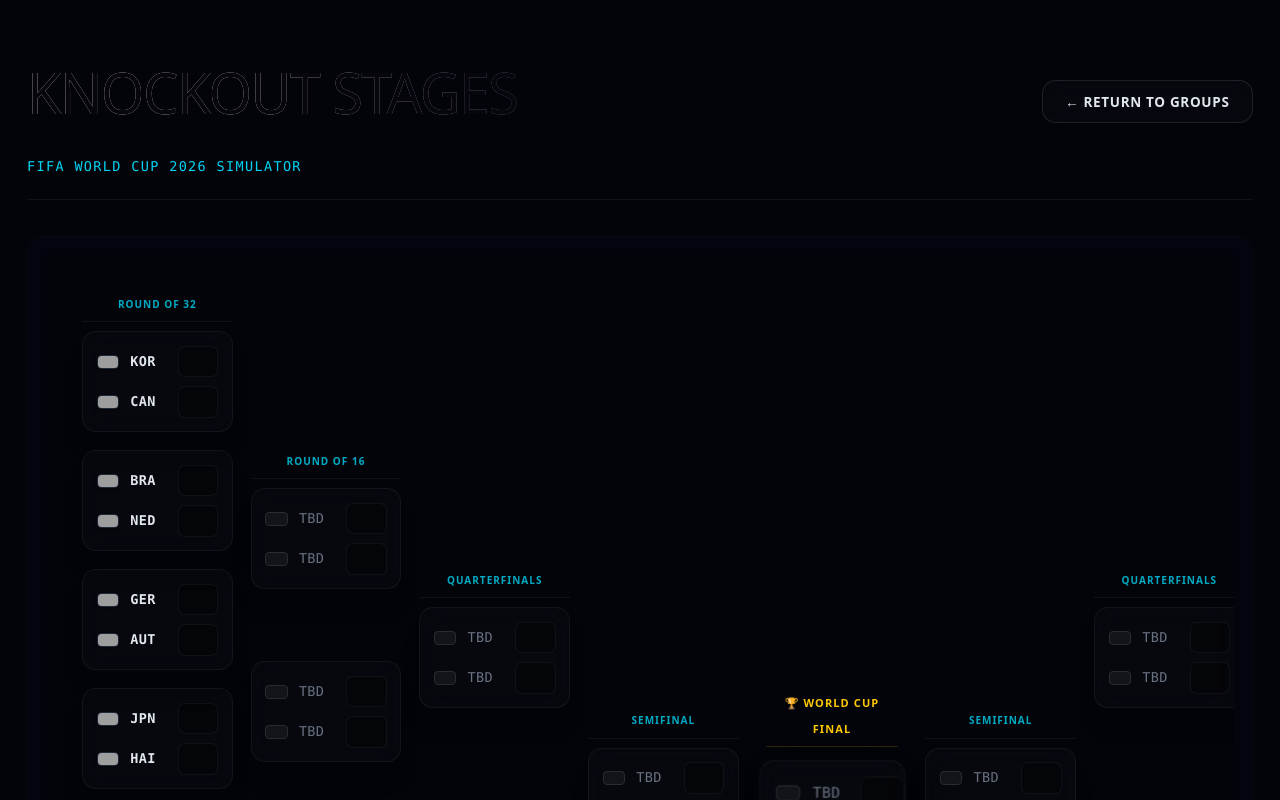
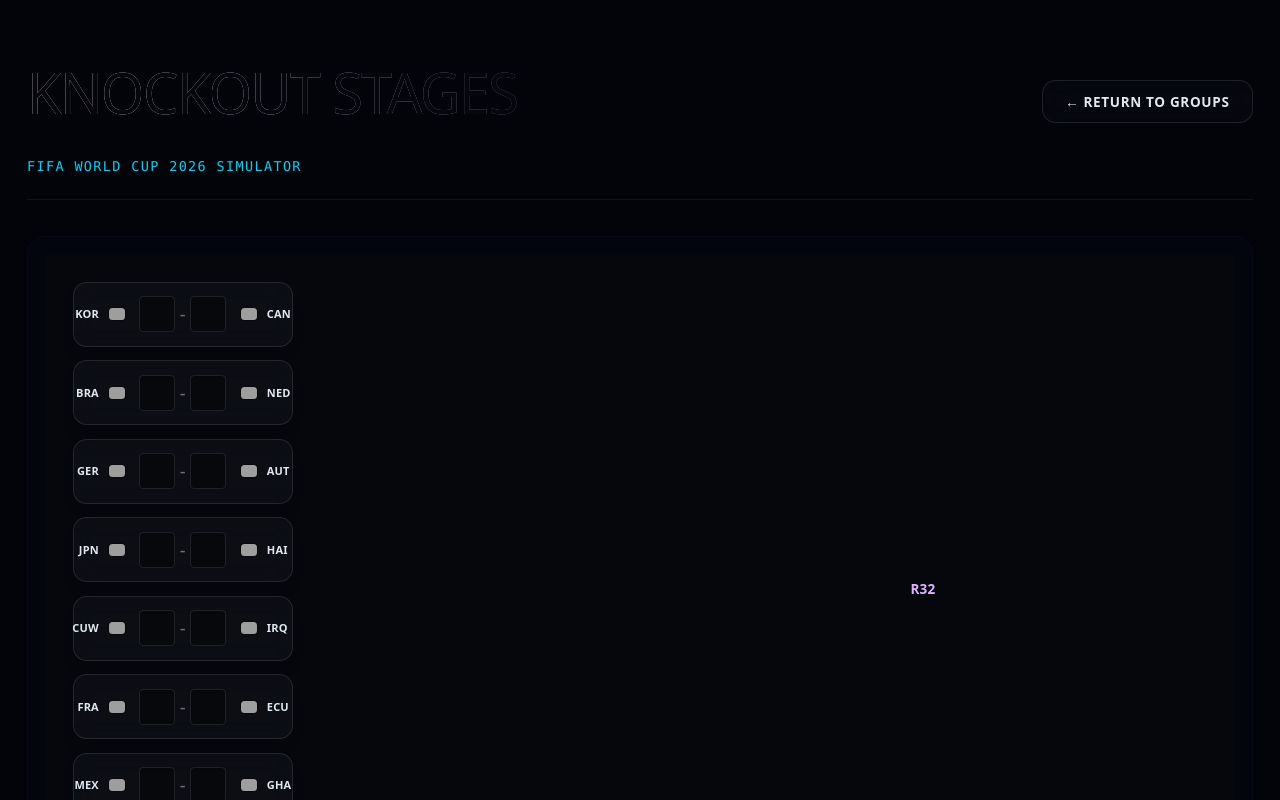
Before and after one commit to AndreiJebelean/worldcup-simulator, a React (Vite) app: page /playoffs in a window 1280 px wide. Shown: the top 800 px of the page. Built offline with nearby package versions, Linux system fonts and the light colour scheme; grey boxes are pictures that could not be loaded.

Commit message:
try again

```diff
--- a/src/components/PlayoffBracket.jsx
+++ b/src/components/PlayoffBracket.jsx
@@ -1,4 +1,5 @@
 import React, { useState, useEffect, useMemo } from 'react';
+import { getWinner, getLoser } from '../utils/playoffHelpers';
 
 export default function PlayoffBracket({ standings = {}, thirdPlaceStandings = [] }) {
   const [playoffScores, setPlayoffScores] = useState(() => {
@@ -43,251 +44,134 @@
     };
   };
 
-  // helper function to resolve dynamic winners to feed subsequent rounds
-  const getWinnerOfMatch = (matchId) => {
-    const saved = playoffScores[matchId];
-    if (!saved) return null;
-    const s1 = parseInt(saved.homeScore, 10);
-    const s2 = parseInt(saved.awayScore, 10);
-    if (isNaN(s1) || isNaN(s2)) return null;
-
-    // locate data from original R32 layout mapping
-    const originalMatch = liveR32.find(m => m.id === matchId);
-    if (!originalMatch) return null;
-
-    if (s1 > s2) return originalMatch.home.id !== 'TBD' ? originalMatch.home : null;
-    if (s2 > s1) return originalMatch.away.id !== 'TBD' ? originalMatch.away : null;
-    return null;
-  };
-
-  const getWinnerOfStage = (stageId, pairsArray, prevStageWinnerFunc) => {
-    const saved = playoffScores[stageId];
-    if (!saved) return null;
-    const s1 = parseInt(saved.homeScore, 10);
-    const s2 = parseInt(saved.awayScore, 10);
-    if (isNaN(s1) || isNaN(s2)) return null;
-
-    const homeTeam = prevStageWinnerFunc(pairsArray[0]);
-    const awayTeam = prevStageWinnerFunc(pairsArray[1]);
-
-    if (s1 > s2) return homeTeam;
-    if (s2 > s1) return awayTeam;
-    return null;
-  };
-
   // -------------------------
-  // PLAYOFF TREE PROGRESSION LOGIC
+  // R32 STRUCTURE
   // -------------------------
   const liveR32 = useMemo(() => {
     const layout = [
-      { id: 'R32_1', h: () => getTeamFromStandings('A', 1), a: () => getTeamFromStandings('B', 1) },
-      { id: 'R32_2', h: () => getTeamFromStandings('C', 0), a: () => getTeamFromStandings('F', 1) },
-      { id: 'R32_3', h: () => ({ id: 'GER', name: 'GER', flag: 'de' }), a: () => getThird(0) },
-      { id: 'R32_4', h: () => getTeamFromStandings('F', 0), a: () => getTeamFromStandings('C', 1) },
-      { id: 'R32_5', h: () => getTeamFromStandings('E', 1), a: () => getTeamFromStandings('I', 1) },
-      { id: 'R32_6', h: () => getTeamFromStandings('I', 0), a: () => getThird(1) },
-      { id: 'R32_7', h: () => ({ id: 'MEX', name: 'MEX', flag: 'mx' }), a: () => getThird(2) },
-      { id: 'R32_8', h: () => getTeamFromStandings('L', 0), a: () => getThird(3) },
+      { id: 'R32_1', h: () => getTeamFromStandings('A',1), a: () => getTeamFromStandings('B',1) },
+      { id: 'R32_2', h: () => getTeamFromStandings('C',0), a: () => getTeamFromStandings('F',1) },
 
-      { id: 'R32_9', h: () => getTeamFromStandings('G', 0), a: () => getThird(4) },
-      { id: 'R32_10', h: () => ({ id: 'USA', name: 'USA', flag: 'us' }), a: () => getThird(5) },
-      { id: 'R32_11', h: () => getTeamFromStandings('H', 0), a: () => getTeamFromStandings('J', 1) },
-      { id: 'R32_12', h: () => getTeamFromStandings('K', 1), a: () => getTeamFromStandings('L', 1) },
-      { id: 'R32_13', h: () => getTeamFromStandings('B', 0), a: () => getThird(6) },
-      { id: 'R32_14', h: () => getTeamFromStandings('D', 1), a: () => getTeamFromStandings('G', 1) },
-      { id: 'R32_15', h: () => ({ id: 'ARG', name: 'ARG', flag: 'ar' }), a: () => getTeamFromStandings('H', 1) },
-      { id: 'R32_16', h: () => getTeamFromStandings('K', 0), a: () => getThird(7) },
+      { id: 'R32_3', h: () => ({ id:'GER', name:'GER', flag:'de' }), a: () => getThird(0) },
+
+      { id: 'R32_4', h: () => getTeamFromStandings('F',0), a: () => getTeamFromStandings('C',1) },
+      { id: 'R32_5', h: () => getTeamFromStandings('E',1), a: () => getTeamFromStandings('I',1) },
+
+      { id: 'R32_6', h: () => getTeamFromStandings('I',0), a: () => getThird(1) },
+      { id: 'R32_7', h: () => ({ id:'MEX', name:'MEX', flag:'mx' }), a: () => getThird(2) },
+      { id: 'R32_8', h: () => getTeamFromStandings('L',0), a: () => getThird(3) },
+      { id: 'R32_9', h: () => getTeamFromStandings('G',0), a: () => getThird(4) },
+      { id: 'R32_10', h: () => ({ id:'USA', name:'USA', flag:'us' }), a: () => getThird(5) },
+
+      { id: 'R32_11', h: () => getTeamFromStandings('H',0), a: () => getTeamFromStandings('J',1) },
+      { id: 'R32_12', h: () => getTeamFromStandings('K',1), a: () => getTeamFromStandings('L',1) },
+
+      { id: 'R32_13', h: () => getTeamFromStandings('B',0), a: () => getThird(6) },
+
+      { id: 'R32_14', h: () => getTeamFromStandings('D',1), a: () => getTeamFromStandings('G',1) },
+      { id: 'R32_15', h: () => ({ id:'ARG', name:'ARG', flag:'ar' }), a: () => getTeamFromStandings('H',1) },
+
+      { id: 'R32_16', h: () => getTeamFromStandings('K',0), a: () => getThird(7) },
     ];
 
     return layout.map(m => {
       const saved = playoffScores[m.id] || {};
       return {
         id: m.id,
-        home: m.h() || { id: 'TBD', name: 'TBD', flag: '' },
-        away: m.a() || { id: 'TBD', name: 'TBD', flag: '' },
+        home: m.h() || { id:'TBD', name:'TBD', flag:'' },
+        away: m.a() || { id:'TBD', name:'TBD', flag:'' },
         homeScore: saved.homeScore || '',
         awayScore: saved.awayScore || '',
+        homePen: saved.homePen || '',
+        awayPen: saved.awayPen || '',
       };
     });
   }, [standings, thirdPlaceStandings, playoffScores]);
 
-  // Round of 16 Tree Definition
-  const liveR16 = useMemo(() => {
-    const layout = [
-      { id: 'R16_1', p: ['R32_1', 'R32_2'] }, { id: 'R16_2', p: ['R32_3', 'R32_4'] },
-      { id: 'R16_3', p: ['R32_5', 'R32_6'] }, { id: 'R16_4', p: ['R32_7', 'R32_8'] },
-      { id: 'R16_5', p: ['R32_9', 'R32_10'] }, { id: 'R16_6', p: ['R32_11', 'R32_12'] },
-      { id: 'R16_7', p: ['R32_13', 'R32_14'] }, { id: 'R16_8', p: ['R32_15', 'R32_16'] }
-    ];
-    return layout.map(m => {
-      const saved = playoffScores[m.id] || {};
-      return {
-        id: m.id,
-        home: getWinnerOfMatch(m.p[0]) || { id: 'TBD', name: 'TBD', flag: '' },
-        away: getWinnerOfMatch(m.p[1]) || { id: 'TBD', name: 'TBD', flag: '' },
-        homeScore: saved.homeScore || '',
-        awayScore: saved.awayScore || ''
-      };
-    });
-  }, [liveR32, playoffScores]);
+  // -------------------------
+  // UI MATCH CARD (GLASS FIFA STYLE)
+  // -------------------------
+  const Match = ({ match }) => {
+    const draw = match.homeScore !== '' && match.awayScore !== '' &&
+      parseInt(match.homeScore) === parseInt(match.awayScore);
 
-  const getR16Winner = (id) => {
-    const match = liveR16.find(m => m.id === id);
-    return getWinnerOfStage(id, [match?.home, match?.away], () => match?.home);
-  };
+    return (
+      <div className="backdrop-blur-md bg-white/[0.03] border border-white/10 rounded-xl p-3 shadow-lg flex items-center justify-between gap-3 hover:border-cyan-400/30 transition">
 
-  // Quarterfinals Tree Definition
-  const liveQF = useMemo(() => {
-    const layout = [
-      { id: 'QF_1', p: ['R16_1', 'R16_2'] }, { id: 'QF_2', p: ['R16_3', 'R16_4'] },
-      { id: 'QF_3', p: ['R16_5', 'R16_6'] }, { id: 'QF_4', p: ['R16_7', 'R16_8'] }
-    ];
-    return layout.map(m => {
-      const saved = playoffScores[m.id] || {};
-      return {
-        id: m.id,
-        home: liveR16.find(r => r.id === m.p[0])?.homeScore && getR16Winner(m.p[0]) || { id: 'TBD', name: 'TBD', flag: '' },
-        away: liveR16.find(r => r.id === m.p[1])?.homeScore && getR16Winner(m.p[1]) || { id: 'TBD', name: 'TBD', flag: '' },
-        homeScore: saved.homeScore || '',
-        awayScore: saved.awayScore || ''
-      };
-    });
-  }, [liveR16, playoffScores]);
+        {/* HOME */}
+        <div className="flex items-center gap-2 w-[40%] justify-end">
+          <span className="text-[11px] font-bold text-slate-200">
+            {match.home?.id}
+          </span>
+          {match.home?.flag && (
+            <img
+              src={`https://flagcdn.com/20x15/${match.home.flag.toLowerCase()}.png`}
+              className="w-5 h-[14px] rounded-sm border border-black/40"
+            />
+          )}
+        </div>
 
-  const getQFWinner = (id) => {
-    const match = liveQF.find(m => m.id === id);
-    if (!match) return null;
-    const s1 = parseInt(match.homeScore, 10);
-    const s2 = parseInt(match.awayScore, 10);
-    if (isNaN(s1) || isNaN(s2)) return null;
-    return s1 > s2 ? match.home : match.away;
-  };
+        {/* SCORE */}
+        <div className="flex items-center gap-1">
+          <input
+            className="w-8 h-8 text-center bg-black/40 border border-white/10 rounded text-white"
+            value={match.homeScore}
+            onChange={e => updateScore(match.id,'homeScore',e.target.value)}
+          />
+          <span className="text-gray-500">-</span>
+          <input
+            className="w-8 h-8 text-center bg-black/40 border border-white/10 rounded text-white"
+            value={match.awayScore}
+            onChange={e => updateScore(match.id,'awayScore',e.target.value)}
+          />
+        </div>
 
-  // Semifinals Tree Definition
-  const liveSF = useMemo(() => {
-    const layout = [
-      { id: 'SF_1', p: ['QF_1', 'QF_2'] },
-      { id: 'SF_2', p: ['QF_3', 'QF_4'] }
-    ];
-    return layout.map(m => {
-      const saved = playoffScores[m.id] || {};
-      return {
-        id: m.id,
-        home: getQFWinner(m.p[0]) || { id: 'TBD', name: 'TBD', flag: '' },
-        away: getQFWinner(m.p[1]) || { id: 'TBD', name: 'TBD', flag: '' },
-        homeScore: saved.homeScore || '',
-        awayScore: saved.awayScore || ''
-      };
-    });
-  }, [liveQF, playoffScores]);
+        {/* AWAY */}
+        <div className="flex items-center gap-2 w-[40%]">
+          {match.away?.flag && (
+            <img
+              src={`https://flagcdn.com/20x15/${match.away.flag.toLowerCase()}.png`}
+              className="w-5 h-[14px] rounded-sm border border-black/40"
+            />
+          )}
+          <span className="text-[11px] font-bold text-slate-200">
+            {match.away?.id}
+          </span>
+        </div>
 
-  const getSFWinner = (id) => {
-    const match = liveSF.find(m => m.id === id);
-    if (!match) return null;
-    const s1 = parseInt(match.homeScore, 10);
-    const s2 = parseInt(match.awayScore, 10);
-    if (isNaN(s1) || isNaN(s2)) return null;
-    return s1 > s2 ? match.home : match.away;
-  };
-
-  // Final Match Definition
-  const liveFinal = useMemo(() => {
-    const saved = playoffScores['FINAL'] || {};
-    return [{
-      id: 'FINAL',
-      home: getSFWinner('SF_1') || { id: 'TBD', name: 'TBD', flag: '' },
-      away: getSFWinner('SF_2') || { id: 'TBD', name: 'TBD', flag: '' },
-      homeScore: saved.homeScore || '',
-      awayScore: saved.awayScore || ''
-    }];
-  }, [liveSF, playoffScores]);
-
-  // -------------------------
-  // UI VISUAL COMPONENTS
-  // -------------------------
-  const TeamRow = ({ team }) => {
-    const isTBD = !team || team.id === 'TBD';
-    return (
-      <div className="flex items-center gap-2.5 w-full justify-start">
-        {isTBD ? (
-          <div className="w-5 h-[14px] bg-white/5 border border-white/10 rounded-sm shrink-0" />
-        ) : (
-          <img
-            src={`https://flagcdn.com/20x15/${team.flag?.toLowerCase()}.png`}
-            alt={team.name || team.id}
-            className="rounded-sm object-cover shadow-sm border border-gray-800 w-5 h-[14px] shrink-0"
-          />
-        )}
-        <span className={`font-mono tracking-wide text-xs ${isTBD ? 'text-gray-500 font-medium' : 'text-slate-200 font-bold'}`}>
-          {team?.id || 'TBD'}
-        </span>
       </div>
     );
   };
 
-  const MatchCard = ({ match }) => {
-    return (
-      <div className="relative backdrop-blur-md bg-white/[0.02] border border-white/5 rounded-xl p-3 shadow-xl hover:border-cyan-500/30 transition-all flex flex-col gap-2">
-        <div className="flex items-center justify-between gap-4">
-          <TeamRow team={match.home} />
-          <input
-            className="w-9 h-7 text-center text-xs bg-black/40 border border-white/5 rounded-md text-green-400 font-mono font-bold focus:outline-none focus:border-cyan-500/50"
-            value={match.homeScore}
-            onChange={e => updateScore(match.id, 'homeScore', e.target.value)}
-          />
-        </div>
-        <div className="flex items-center justify-between gap-4">
-          <TeamRow team={match.away} />
-          <input
-            className="w-9 h-7 text-center text-xs bg-black/40 border border-white/5 rounded-md text-green-400 font-mono font-bold focus:outline-none focus:border-cyan-500/50"
-            value={match.awayScore}
-            onChange={e => updateScore(match.id, 'awayScore', e.target.value)}
-          />
-        </div>
-      </div>
-    );
-  };
-
-  const Column = ({ title, data, className = "space-y-6" }) => (
-    <div className={`flex flex-col justify-center h-full ${className}`}>
-      <div className="text-center text-[10px] tracking-widest text-cyan-400/80 font-black mb-2 uppercase border-b border-white/5 pb-1">
-        {title}
-      </div>
-      {data.map(m => <MatchCard key={m.id} match={m} />)}
-    </div>
-  );
-
   // -------------------------
-  // RENDER GRID
+  // SPLIT
   // -------------------------
-  const leftR32 = liveR32.slice(0, 8);
-  const rightR32 = liveR32.slice(8);
+  const left = liveR32.slice(0,8);
+  const right = liveR32.slice(8);
 
   return (
-    <div className="w-full overflow-x-auto bg-[#02040a] p-8 select-none">
-      <div className="min-w-[1500px] grid grid-cols-9 gap-4 items-stretch content-center min-h-[720px]">
+    <div className="w-full overflow-x-auto bg-[#05070d] p-6">
+      <div className="min-w-[1700px] grid grid-cols-7 gap-6">
 
-        {/* LEFT PATH */}
-        <Column title="Round of 32" data={leftR32} className="space-y-4" />
-        <Column title="Round of 16" data={liveR16.slice(0, 4)} className="space-y-16" />
-        <Column title="Quarterfinals" data={liveQF.slice(0, 2)} className="space-y-40" />
-        <Column title="Semifinal" data={[liveSF[0]]} className="space-y-0" />
-
-        {/* CENTRAL NODE */}
-        <div className="flex flex-col justify-center items-center px-2">
-          <div className="text-center text-[11px] tracking-widest text-yellow-400 font-black mb-4 uppercase border-b border-yellow-500/20 pb-1 w-full">
-            🏆 WORLD CUP FINAL
-          </div>
-          <div className="w-full transform scale-110 shadow-2xl">
-            <MatchCard match={liveFinal[0]} />
-          </div>
+        <div className="space-y-3">
+          {left.map(m => <Match key={m.id} match={m} />)}
         </div>
 
-        {/* RIGHT PATH */}
-        <Column title="Semifinal" data={[liveSF[1]]} className="space-y-0" />
-        <Column title="Quarterfinals" data={liveQF.slice(2, 4)} className="space-y-40" />
-        <Column title="Round of 16" data={liveR16.slice(4, 8)} className="space-y-16" />
-        <Column title="Round of 32" data={rightR32} className="space-y-4" />
+        <div />
+
+        <div />
+
+        <div className="flex flex-col justify-center gap-4">
+          <div className="text-center text-xs text-purple-300 font-bold">R32</div>
+        </div>
+
+        <div />
+
+        <div />
+
+        <div className="space-y-3">
+          {right.map(m => <Match key={m.id} match={m} />)}
+        </div>
 
       </div>
     </div>
```
